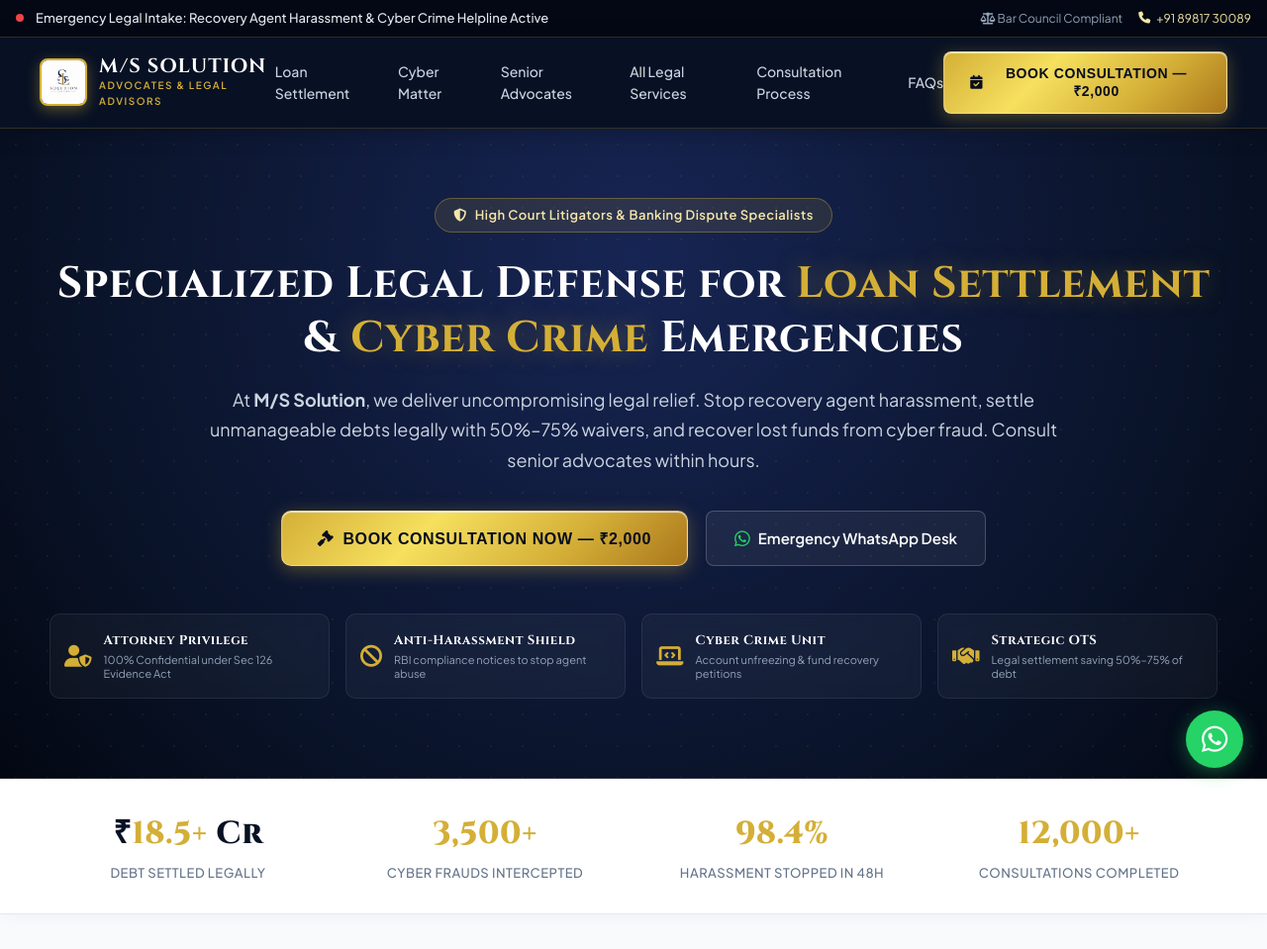
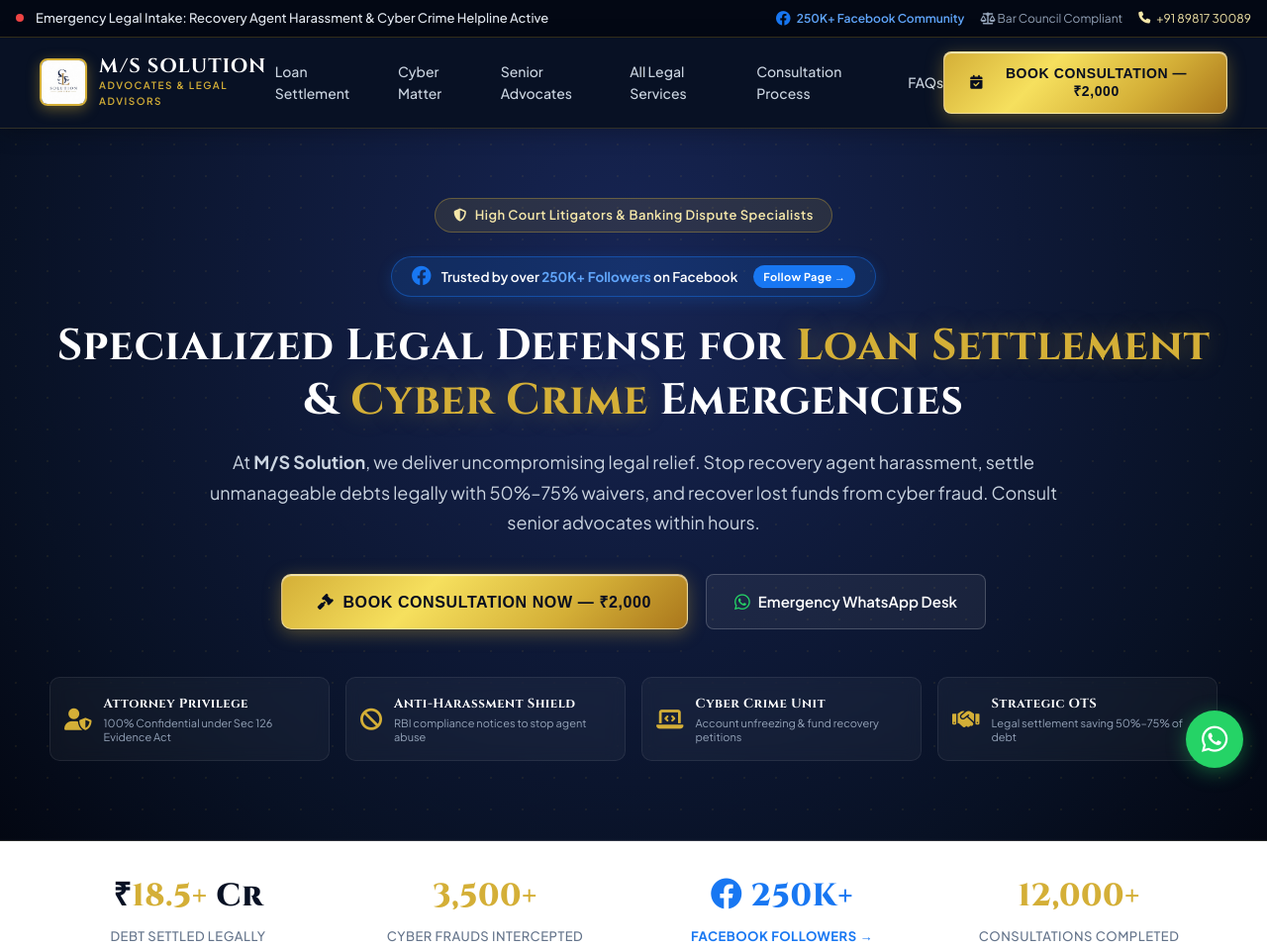
Before and after one commit to xtechmax/CivilEngineer, a plain HTML site: page index.html in a window 1280 px wide. Shown: the top 959 px of the page at 99% size. Drawn offline with Linux system fonts and the light colour scheme.

Commit message:
Add official Facebook page (250K+ Followers) across top-bar, hero social proof, stats counter, and footer

```diff
--- a/index.html
+++ b/index.html
@@ -1399,6 +1399,9 @@
             <span>Emergency Legal Intake: Recovery Agent Harassment & Cyber Crime Helpline Active</span>
         </div>
         <div class="top-bar-right">
+            <a href="https://www.facebook.com/profile.php?id=100091653904443" target="_blank" style="color: #60a5fa; text-decoration: none; display: flex; align-items: center; gap: 6px; font-weight: 600;">
+                <i class="fa-brands fa-facebook" style="color:#1877f2; font-size:15px;"></i> 250K+ Facebook Community
+            </a>
             <span><i class="fa-solid fa-scale-balanced"></i> Bar Council Compliant</span>
             <a href="tel:+918981730089"><i class="fa-solid fa-phone"></i> +91 89817 30089</a>
         </div>
@@ -1441,6 +1444,15 @@
                 <i class="fa-solid fa-shield-halved"></i> High Court Litigators & Banking Dispute Specialists
             </div>
 
+            <!-- 250K+ Facebook Social Proof Badge -->
+            <div style="margin-bottom: 22px;">
+                <a href="https://www.facebook.com/profile.php?id=100091653904443" target="_blank" style="display:inline-flex; align-items:center; gap:10px; background:rgba(24, 119, 242, 0.16); border:1px solid rgba(24, 119, 242, 0.45); padding:8px 20px; border-radius:99px; text-decoration:none; transition:all 0.25s; box-shadow:0 4px 15px rgba(24,119,242,0.2);">
+                    <i class="fa-brands fa-facebook" style="color:#1877f2; font-size:20px;"></i>
+                    <span style="font-size:13.5px; color:#ffffff; font-weight:600;">Trusted by over <strong style="color:#60a5fa;">250K+ Followers</strong> on Facebook</span>
+                    <span style="background:#1877f2; color:#ffffff; font-size:11px; font-weight:700; padding:3px 10px; border-radius:12px; margin-left:6px; letter-spacing:0.4px;">Follow Page &rarr;</span>
+                </a>
+            </div>
+
             <h1 class="hero-title">
                 Specialized Legal Defense for <span class="gold-highlight">Loan Settlement</span> & <span class="gold-highlight">Cyber Crime</span> Emergencies
             </h1>
@@ -1508,8 +1520,10 @@
                 <p>Cyber Frauds Intercepted</p>
             </div>
             <div class="stat-item">
-                <h3><span>98.4%</span></h3>
-                <p>Harassment Stopped In 48h</p>
+                <a href="https://www.facebook.com/profile.php?id=100091653904443" target="_blank" style="text-decoration:none;">
+                    <h3><span style="color:#1877f2;"><i class="fa-brands fa-facebook"></i> 250K+</span></h3>
+                    <p style="color:#1877f2; font-weight:700;">Facebook Followers &rarr;</p>
+                </a>
             </div>
             <div class="stat-item">
                 <h3><span>12,000+</span></h3>
@@ -2098,6 +2112,12 @@
                 <p style="color: var(--accent-gold); font-size: 12px; font-weight: 600;">
                     <i class="fa-solid fa-shield-halved"></i> Bar Council of India Compliant Advisory
                 </p>
+                <div style="margin-top: 14px;">
+                    <a href="https://www.facebook.com/profile.php?id=100091653904443" target="_blank" style="display:inline-flex; align-items:center; gap:8px; background:#1877f2; color:#ffffff; padding:9px 18px; border-radius:6px; font-size:12.5px; font-weight:700; text-decoration:none; box-shadow:0 3px 14px rgba(24,119,242,0.4); transition:transform 0.2s;">
+                        <i class="fa-brands fa-facebook" style="font-size:17px;"></i>
+                        <span>Follow Us on Facebook (250K+ Community) &rarr;</span>
+                    </a>
+                </div>
             </div>
 
             <div class="footer-col">
```
Also changed, not shown: contact-us.html (+1 -0 lines), contact.html (+1 -0 lines).
